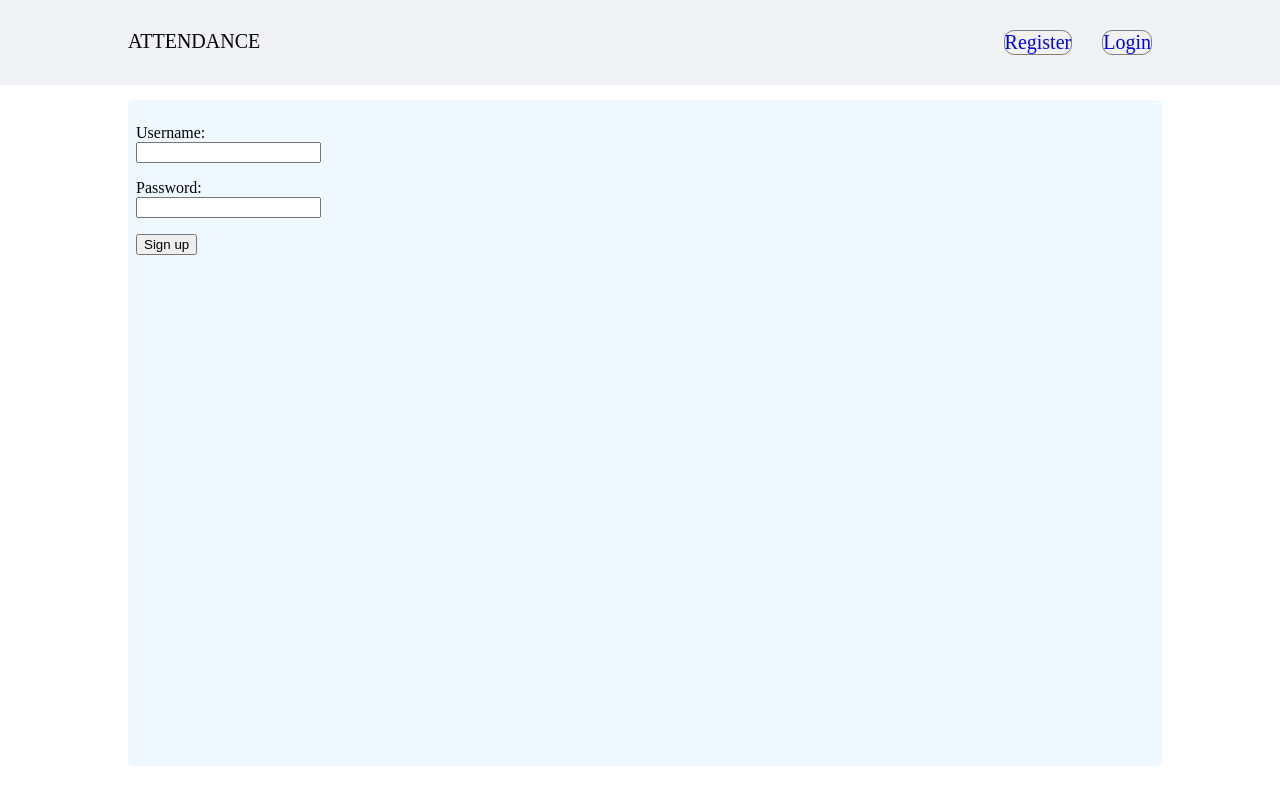
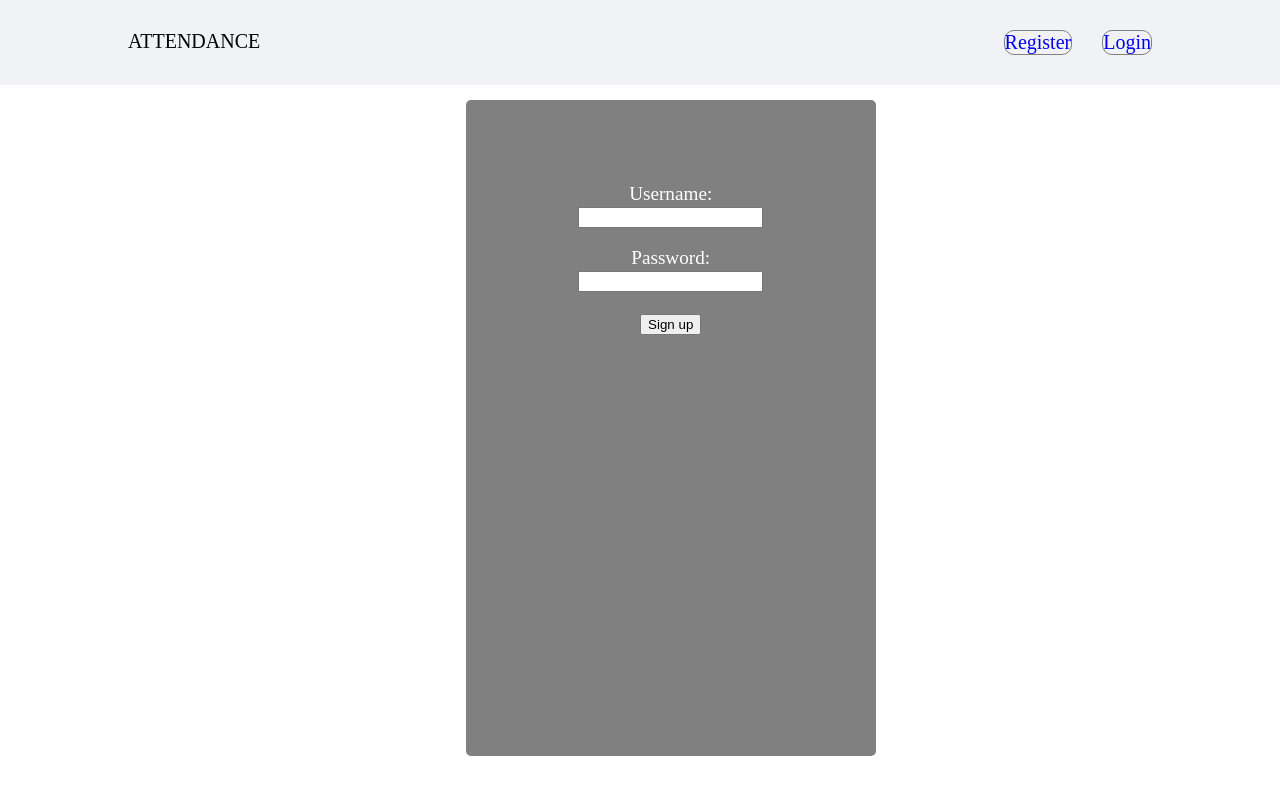
Before and after one commit to mahbubcseju/attendance-by-face-recognition, a Django app: page /login in a window 1280 px wide. Run offline with Django 3.2, Linux system fonts and the light colour scheme.

Commit message:
added modification for content

```diff
--- /dev/null
+++ b/attendance/static/css/client/login.css
@@ -0,0 +1,13 @@
+.content2{
+
+    background-color: grey;
+    padding-top: 8vh;
+    font-family: kaushan;
+    text-align: center;
+    font-size: larger;
+    box-sizing: border-box;
+    width: 40%;
+    height: 40%;
+    left: 33%;
+    color: white;
+}
--- a/attendance/static/css/client/registration.css
+++ /dev/null
@@ -1,9 +0,0 @@
-form {
-    border : 3px solid #F0F8FF;
-}
-
-.button{
-  width: auto;
-  padding: 10px 18px;
-  background-color: #003366;
-}
--- a/attendance/templates/client/login.html
+++ b/attendance/templates/client/login.html
@@ -1,8 +1,12 @@
 {% include('client/base.html') %}
-<link rel="stylesheet" href="{{ static('css/client/registration.css') }}">
+
+{% block css %}
+  <link rel="stylesheet" href="{{ static('css/client/login.css') }}">
+{% endblock %}
 
 {% block content %}
-  <div class="content">
+  <div class="content content2">
+
     <form method="post" action="{{ url('Login') }}">
       {% for field in form %}
         <p>
@@ -15,7 +19,9 @@
             <p style="color: red">{{ error }}</p>
           {% endfor %}
         </p>
+
       {% endfor %}
+
       <button type="submit">Sign up</button>
       <input type="hidden" name="csrfmiddlewaretoken" value="{{ csrf_token }}">
       </form>
--- a/attendance/templates/client/sign_up.html
+++ b/attendance/templates/client/sign_up.html
@@ -13,10 +13,10 @@
           {% endif %}
           {% for error in field.errors %}
             <p style="color: red">{{ error }}</p>
-          {% endfor %}
-        </p>
       {% endfor %}
+
       <button type="submit">Sign up</button>
+
       <input type="hidden" name="csrfmiddlewaretoken" value="{{ csrf_token }}">
       </form>
   </div>
```
